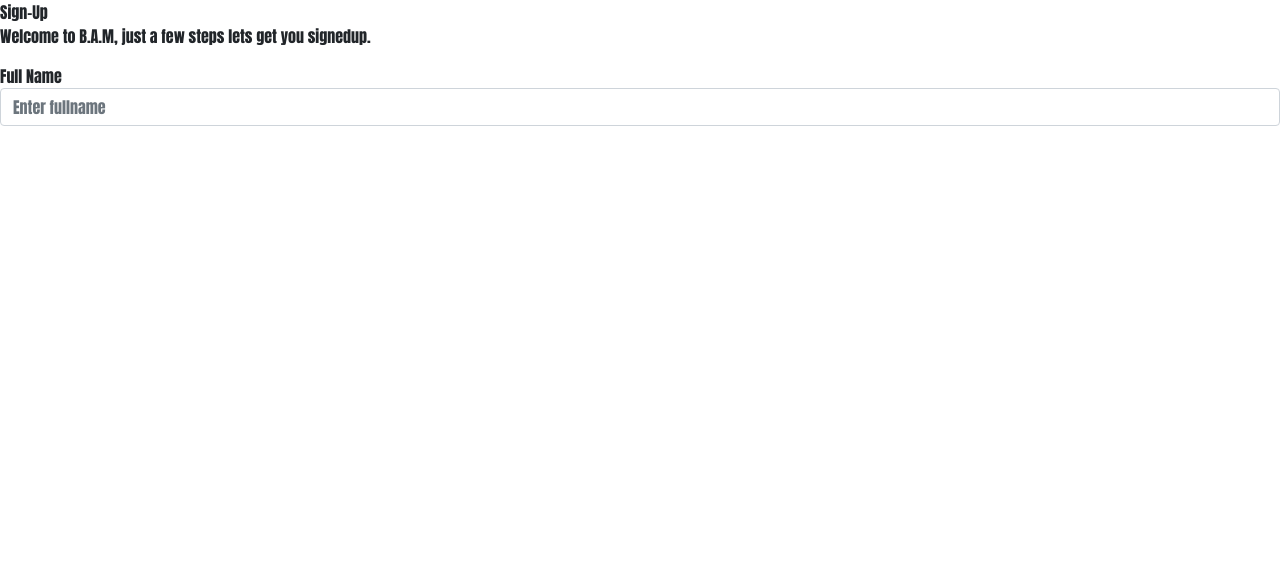
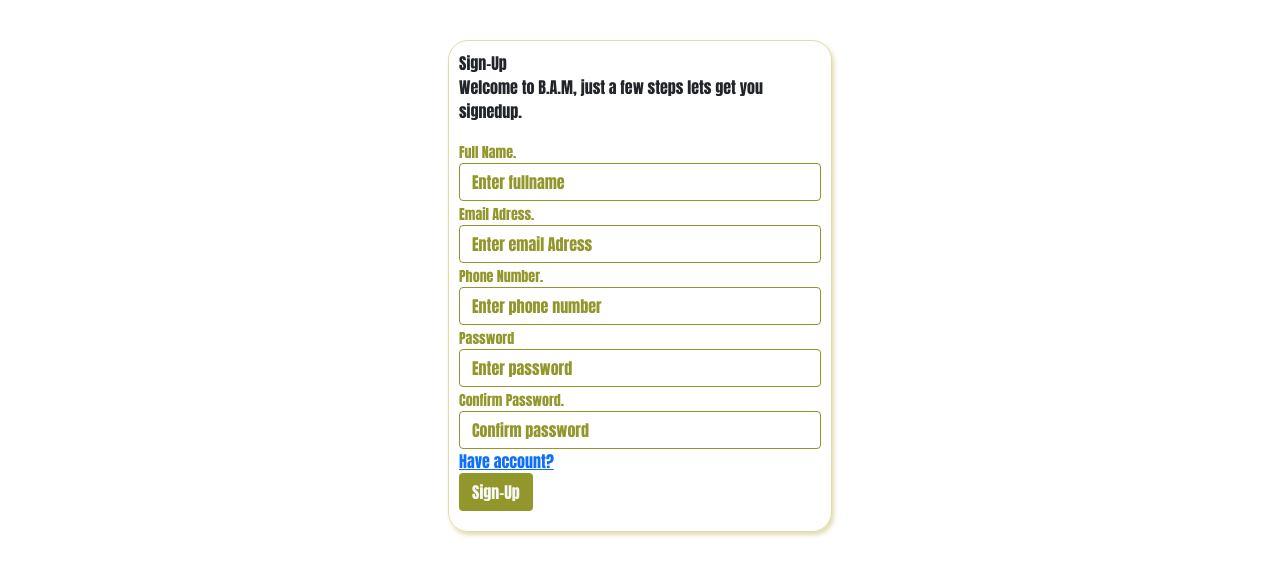
Before and after one commit to NIelsen-Mudaki/Book-A-Meal-Client, an Angular app: page /signup in a window 1280 px wide. Shown: the top 576 px of the page. Built offline with nearby package versions, Linux system fonts and the light colour scheme.

Commit message:
added styles to dsignup form

```diff
--- a/src/app/signup/signup.component.css
+++ b/src/app/signup/signup.component.css
@@ -0,0 +1,24 @@
+.signupform{
+    width: 30%;
+    margin: auto;
+    margin-top: 40px;
+    border: 1px solid rgba(177, 168, 47, .4);
+    padding: 10px;
+    padding-bottom: 20px;
+    border-radius: 20px;
+    box-shadow: 2px 3px 4px rgba(177, 168, 47, .4);
+}
+#submitbtn{
+    background-color: #91972A;
+}
+#useremail,#clientname,#contact,#passwords,#confirmpasswords{
+    border: 1px solid #91972A;
+}
+::placeholder{
+    color: #91972A !important;
+}
+label{
+    font-size: 14px;
+    font-weight: bold;
+    color: #91972A;
+}
--- a/src/app/signup/signup.component.html
+++ b/src/app/signup/signup.component.html
@@ -3,8 +3,30 @@
     <p>Welcome to B.A.M, just a few steps lets get you signedup.</p>
     <form action="" method="post">
         <div class="form-group">
-            <label for="clientname">Full Name</label>
+            <label for="clientname">Full Name.</label>
             <input type="text" name="clientname" id="clientname" class="form-control shadow-none" placeholder="Enter fullname">
+        </div>
+        <div class="form-group">
+            <label for="useremail">Email Adress.</label>
+            <input type="text" name="useremail" id="useremail" class="form-control shadow-none" placeholder="Enter email Adress">
+        </div>
+        <div class="form-group">
+            <label for="contact">Phone Number.</label>
+            <input type="tel" name="contact" id="contact" class="form-control shadow-none" placeholder="Enter phone number">
+        </div>
+        <div class="form-group">
+            <label for="passwords">Password</label>
+            <input type="password" name="passwords" id="passwords" class="form-control shadow-none" placeholder="Enter password">
+        </div>
+        <div class="form-group">
+            <label for="confirmpasswords">Confirm Password.</label>
+            <input type="password" name="confirmpasswords" id="confirmpasswords" class="form-control shadow-none" placeholder="Confirm password">
+        </div>
+        <div class="form-group">
+            <a routerLink="/login">Have account?</a>
+        </div>
+        <div class="form-group">
+            <input type="submit" value="Sign-Up" class="btn text-light shadow-none" id="submitbtn">
         </div>
     </form>
 </div>
```
